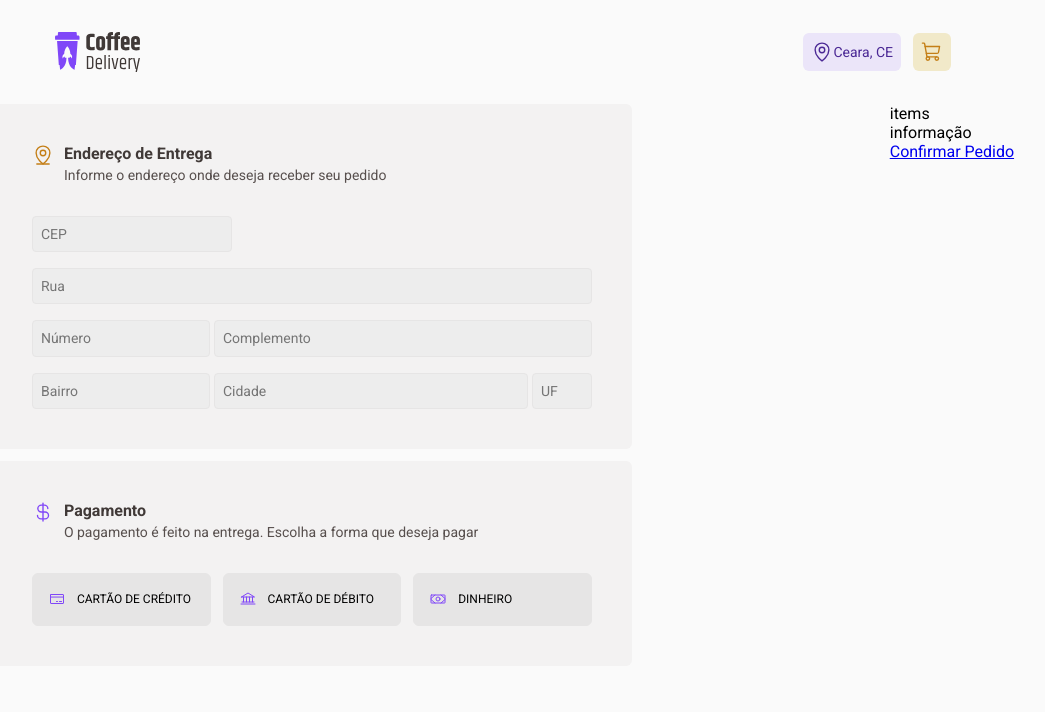
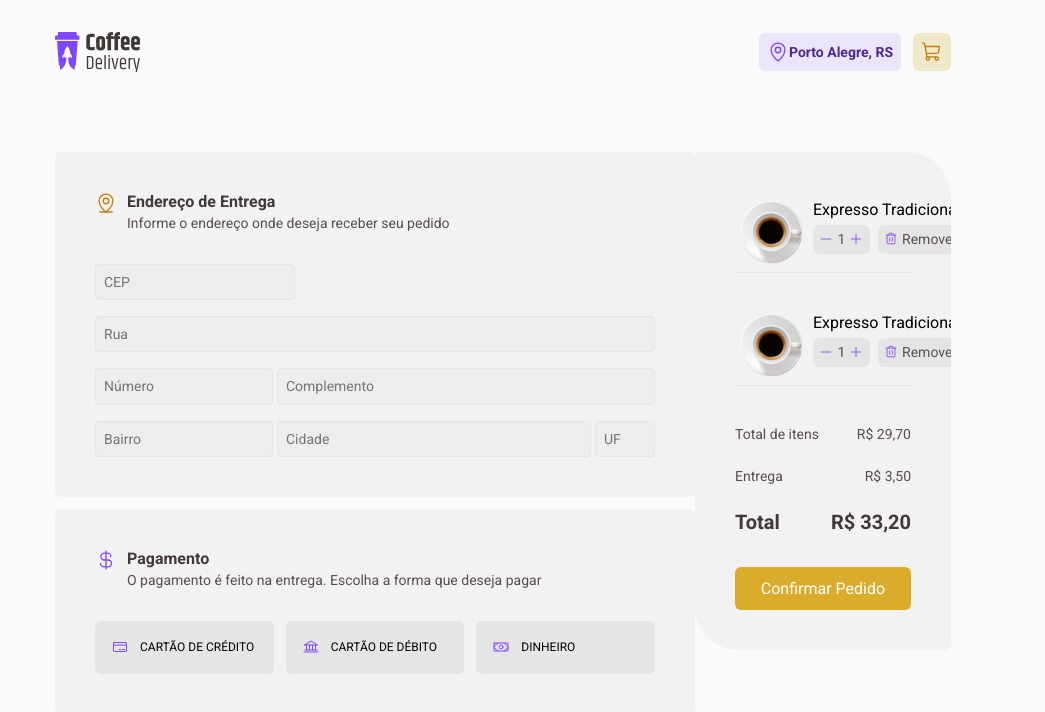
Before and after one commit to KauanS2/ignite-coffee-delivery-ts, a React (Vite) app: page /checkout in a window 1280 px wide. Shown: the top 712 px of the page, without its empty margins (137-1182 px from the left). Built offline with nearby package versions, Linux system fonts and the light colour scheme.

Commit message:
feat-checkout-finished

```diff
--- a/src/components/Header/index.tsx
+++ b/src/components/Header/index.tsx
@@ -10,7 +10,7 @@ export function Header() {
       <CartBox>
         <span>
           <MapPin size={22} />
-          <p>Ceara, CE</p>
+          <p>Porto Alegre, RS</p>
         </span>
         <NavLink to="/checkout" title="Checkout">
           <ShoppingCart size={22} />
--- a/src/components/Header/styles.ts
+++ b/src/components/Header/styles.ts
@@ -26,11 +26,15 @@ export const CartBox = styled.div`
     display: flex;
     border-radius: 6px;
     line-height: 130%;
-    font-weight: 400;
+    font-weight: 600;
     font-size: 14px;
     align-items: center;
     padding: 0.5rem;
     background-color: ${(props) => props.theme['purple-light']};
     color: ${(props) => props.theme['purple-dark']};
+
+    svg {
+      color: ${(props) => props.theme.purple};
+    }
   }
 `
--- /dev/null
+++ b/src/pages/Checkout/ItemsCart/index.tsx
@@ -0,0 +1,26 @@
+import { ButtomItemContainer, ItemContainer, ItemContainerInfo } from './styles'
+import coffeImg from '../../../assets/coffeone.svg'
+import { Minus, Plus, Trash } from 'phosphor-react'
+
+export function ItemsCart() {
+  return (
+    <ItemContainer>
+      <img src={coffeImg} alt="" />
+      <ItemContainerInfo>
+        <p>Expresso Tradicional</p>
+        <ButtomItemContainer>
+          <button>
+            <Minus />
+            1
+            <Plus />
+          </button>
+          <button>
+            <Trash />
+            Remover
+          </button>
+        </ButtomItemContainer>
+      </ItemContainerInfo>
+      <span>R$ 9,90</span>
+    </ItemContainer>
+  )
+}
--- /dev/null
+++ b/src/pages/Checkout/ItemsCart/styles.ts
@@ -0,0 +1,46 @@
+import { styled } from 'styled-components'
+export const ItemContainer = styled.div`
+  display: flex;
+  padding: 0.5rem 0.25rem;
+  border-bottom: 1px solid ${(props) => props.theme['base-button']};
+  gap: 10px;
+  img {
+    width: 4rem;
+    height: 4rem;
+  }
+  span {
+    display: flex;
+    width: 100%;
+    justify-content: end;
+    color: ${(props) => props.theme['base-text']};
+    font-size: 1rem;
+    font-weight: bold;
+    line-height: 130%;
+  }
+`
+export const ItemContainerInfo = styled.div`
+  display: flex;
+  flex-direction: column;
+  gap: 6px;
+`
+export const ButtomItemContainer = styled.div`
+  display: flex;
+  gap: 8px;
+
+  button {
+    display: flex;
+    justify-content: center;
+    align-items: center;
+    padding: 0.4rem;
+    border: 0;
+    font-size: 0.875rem;
+    gap: 4px;
+    border-radius: 6px;
+    color: ${(props) => props.theme['base-text']};
+    background-color: ${(props) => props.theme['base-button']};
+
+    svg {
+      color: ${(props) => props.theme.purple};
+    }
+  }
+`
--- a/src/pages/Checkout/index.tsx
+++ b/src/pages/Checkout/index.tsx
@@ -4,9 +4,11 @@ import {
   CheckoutContainer,
   CompleteOrder,
   ConfirmOrder,
+  ConfirmOrderListItems,
   FormAdress,
   IconAdress,
   IconPayment,
+  InformationItems,
   InputAdress,
   Payment,
   PaymentChoice,
@@ -18,6 +20,7 @@ import {
   MapPinLine,
   Money,
 } from 'phosphor-react'
+import { ItemsCart } from './ItemsCart'
 
 export function Checkout() {
   return (
@@ -72,8 +75,25 @@ export function Checkout() {
         </Payment>
       </CompleteOrder>
       <ConfirmOrder>
-        <div>items</div>
-        <div>informação</div>
+        <ConfirmOrderListItems>
+          <ItemsCart />
+          <ItemsCart />
+        </ConfirmOrderListItems>
+
+        <InformationItems>
+          <span>
+            Total de itens
+            <p>R$ 29,70</p>
+          </span>
+          <span>
+            Entrega
+            <p>R$ 3,50</p>
+          </span>
+          <h4>
+            Total
+            <p>R$ 33,20</p>
+          </h4>
+        </InformationItems>
         <NavLink to="/checkout/sucess" title="Sucesso">
           Confirmar Pedido
         </NavLink>
--- a/src/pages/Checkout/styles.ts
+++ b/src/pages/Checkout/styles.ts
@@ -2,7 +2,8 @@ import { styled } from 'styled-components'
 
 export const CheckoutContainer = styled.div`
   display: flex;
-  justify-content: space-around;
+  justify-content: space-between;
+  padding: 3rem 12rem;
 `
 export const CompleteOrder = styled.div`
   display: flex;
@@ -12,6 +13,28 @@ export const CompleteOrder = styled.div`
 export const ConfirmOrder = styled.div`
   display: flex;
   flex-direction: column;
+  padding: 2.5rem;
+  width: 28rem;
+  max-height: 31.125rem;
+  overflow: auto;
+  border-radius: 6px 44px 6px 44px;
+  gap: 24px;
+  background-color: ${(props) => props.theme['base-card']};
+
+  a {
+    background-color: ${(props) => props.theme.yellow};
+    text-decoration: none;
+    padding: 0.75rem 0.5rem;
+    border-radius: 6px;
+    color: ${(props) => props.theme.white};
+    display: flex;
+    justify-content: center;
+    transition: background-color 0.2s;
+
+    &:hover {
+      background-color: ${(props) => props.theme['yellow-dark']};
+    }
+  }
 `
 export const Payment = styled.div`
   display: flex;
@@ -79,6 +102,10 @@ export const InputAdress = styled.input`
   border-radius: 4px;
   font-size: 0.875rem;
   line-height: 130%;
+
+  &:focus {
+    border: 1px solid ${(props) => props.theme['yellow-dark']};
+  }
 `
 
 export const IconAdress = styled.div`
@@ -149,3 +176,33 @@ export const PaymentChoice = styled.div`
     }
   }
 `
+
+export const ConfirmOrderListItems = styled.div`
+  display: flex;
+  flex-direction: column;
+  height: 70%;
+  gap: 32px;
+`
+export const InformationItems = styled.div`
+  display: flex;
+  flex-direction: column;
+  gap: 24px;
+  margin-bottom: 0.5rem;
+
+  span {
+    display: flex;
+    color: ${(props) => props.theme['base-text']};
+    font-size: 0.875rem;
+    justify-content: space-between;
+    line-height: 130%;
+  }
+
+  h4 {
+    display: flex;
+    justify-content: space-between;
+    color: ${(props) => props.theme['base-subtitle']};
+    line-height: 130%;
+    font-size: 1.25rem;
+    font-weight: bold;
+  }
+`
```
